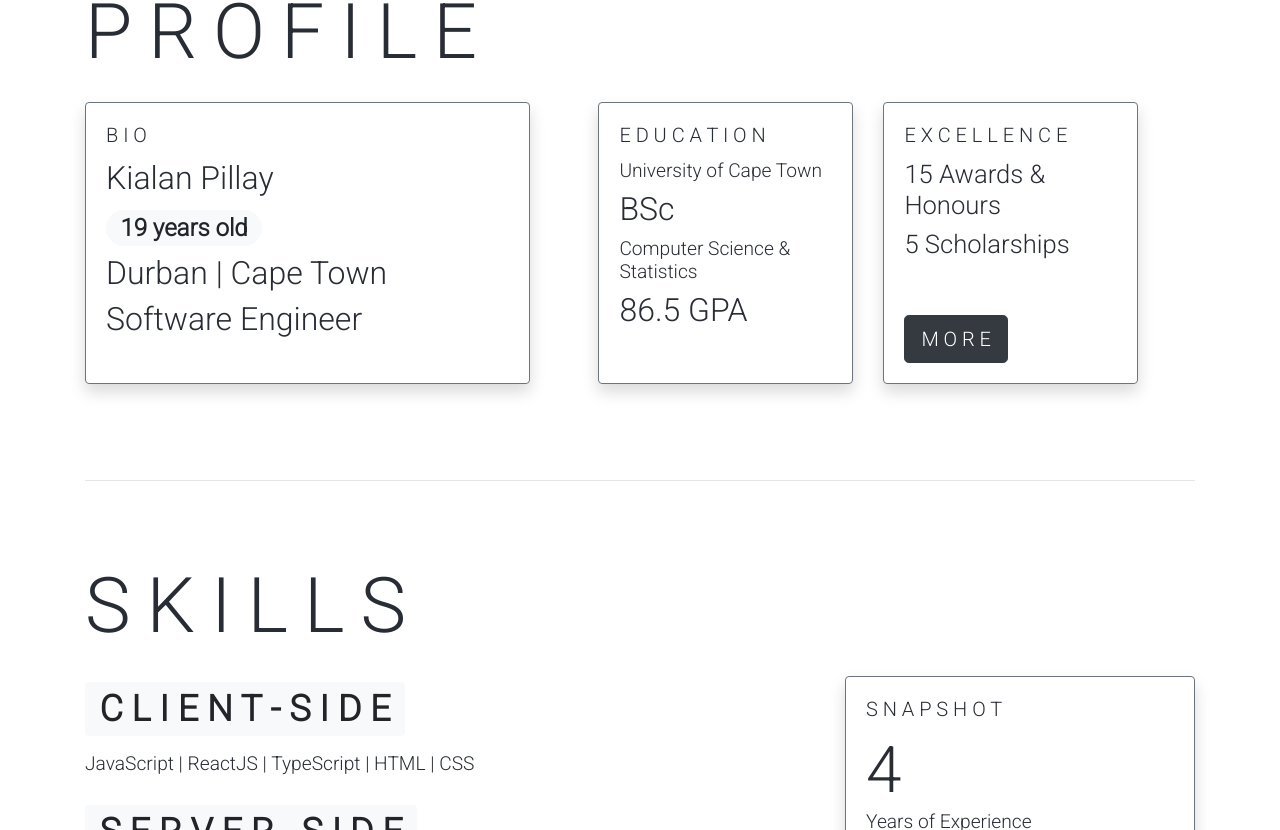
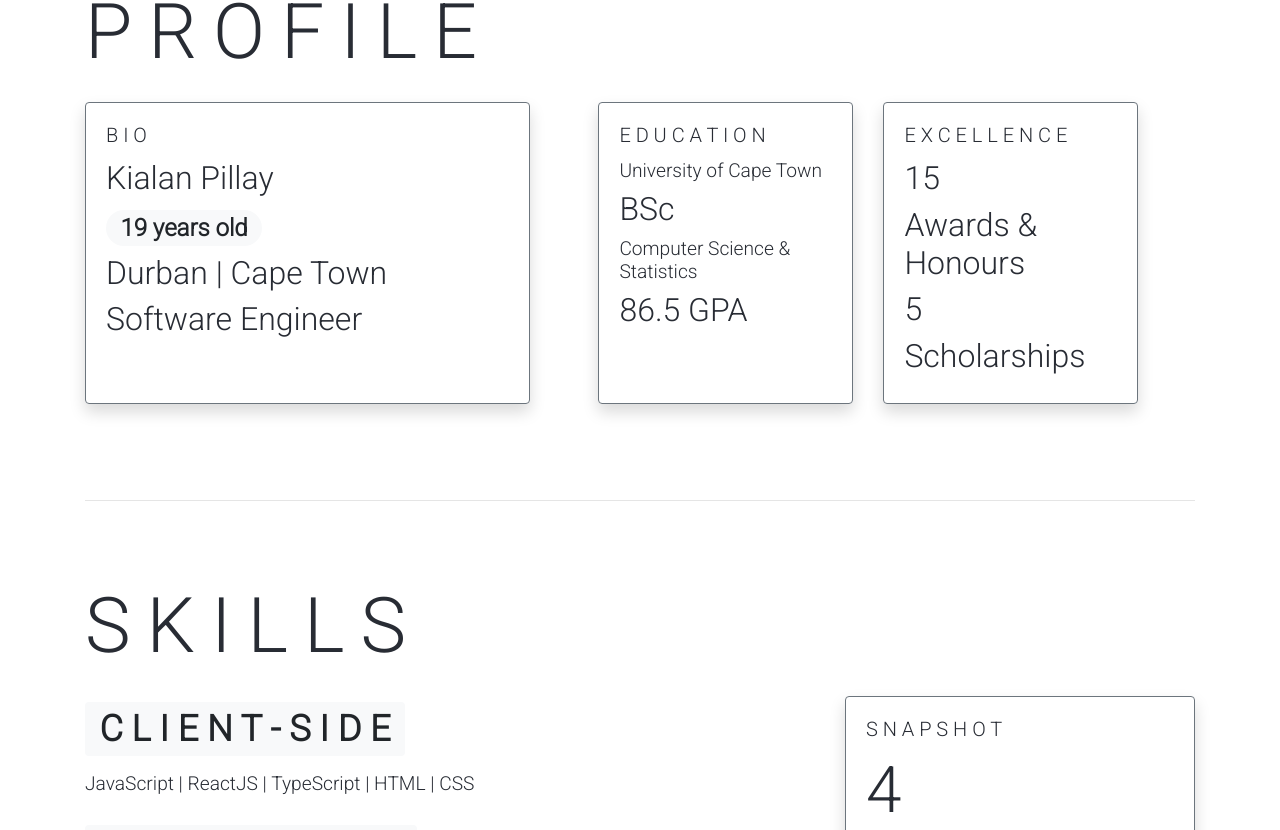
Before and after one commit to kialanpillay/showcase, a React (Create React App) app in the folder website/: page / in a window 1280 px wide. Shown: the part 870-1700 px from the top of the page. Built offline with nearby package versions, Linux system fonts and the light colour scheme.

Commit message:
Profile Panel Update

```diff
--- a/website/src/App.css
+++ b/website/src/App.css
@@ -12,7 +12,7 @@ h1 {
 }
 
 h2 {
-  font-size: 2vw;
+  font-size: 2rem;
 }
 
 h3 {
--- a/website/src/Profile.js
+++ b/website/src/Profile.js
@@ -2,7 +2,6 @@ import React from "react";
 import Row from "react-bootstrap/Row";
 import Col from "react-bootstrap/Col";
 import Card from "react-bootstrap/Card";
-import Button from "react-bootstrap/Button";
 import Badge from "react-bootstrap/Badge";
 import Moment from "react-moment";
 function Profile(props) {
@@ -98,19 +97,17 @@ function Profile(props) {
             <Card.Body>
               <Card.Title>E X C E L L E N C E</Card.Title>
               <div>
-                <h2>15 Awards &amp; Honours</h2>
+                <h1>15</h1>
               </div>
               <div>
-                <h2>5 Scholarships</h2>
+                <h2>Awards &amp; Honours</h2>
               </div>
-              <Button
-                variant={props.mode ? "light" : "dark"}
-                size="lg"
-                style={{ marginTop: "3rem" }}
-                href="https://kialan.co.za"
-              >
-                M O R E
-              </Button>
+              <div>
+                <h1>5</h1>
+              </div>
+              <div>
+                <h2>Scholarships</h2>
+              </div>
             </Card.Body>
           </Card>
         </Col>
```
